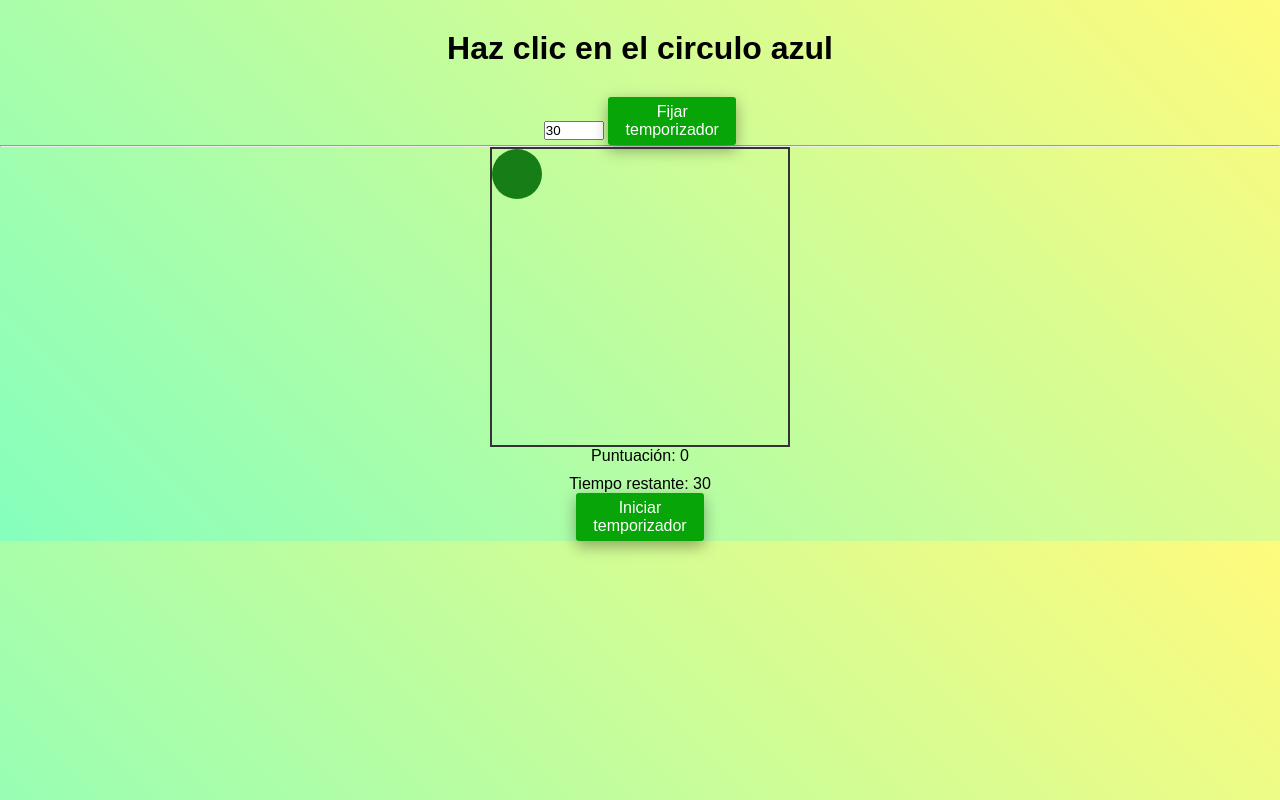
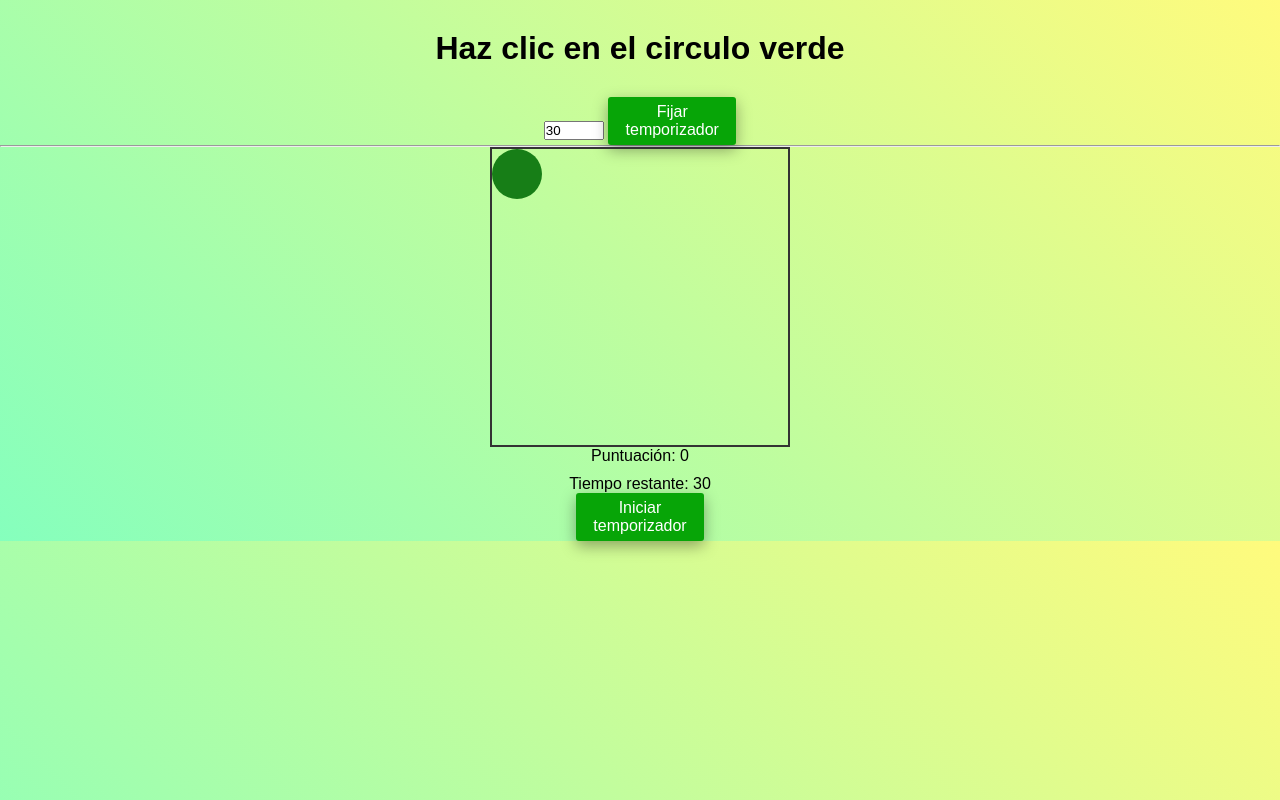
Before and after one commit to gauris26/ClickableGame, a plain HTML site: page index.html in a window 1280 px wide. Drawn offline with Linux system fonts and the light colour scheme.

Commit message:
Commit 2

```diff
--- a/index.html
+++ b/index.html
@@ -8,7 +8,7 @@
   </head>
 
   <body>
-    <h1>Haz clic en el circulo azul</h1>
+    <h1>Haz clic en el circulo verde</h1>
     <input
       type="number"
       id="timeout"
```
